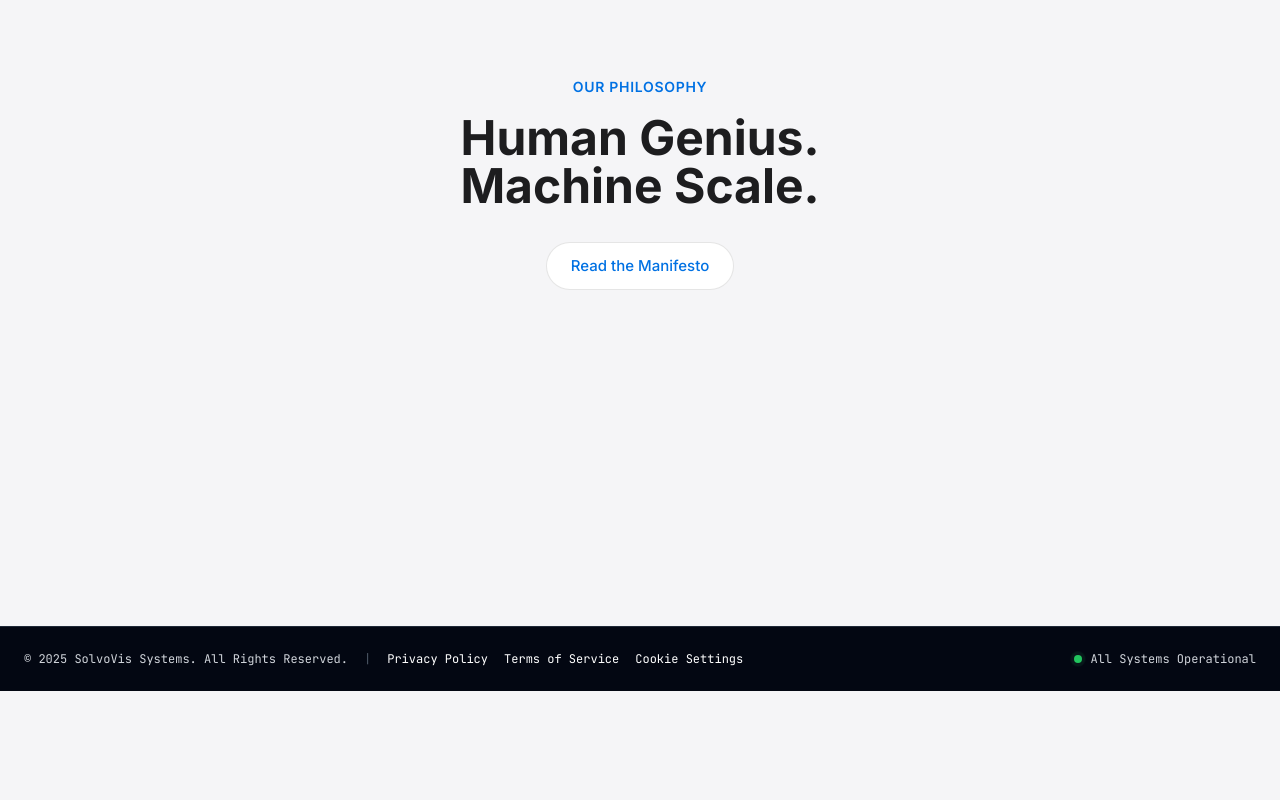
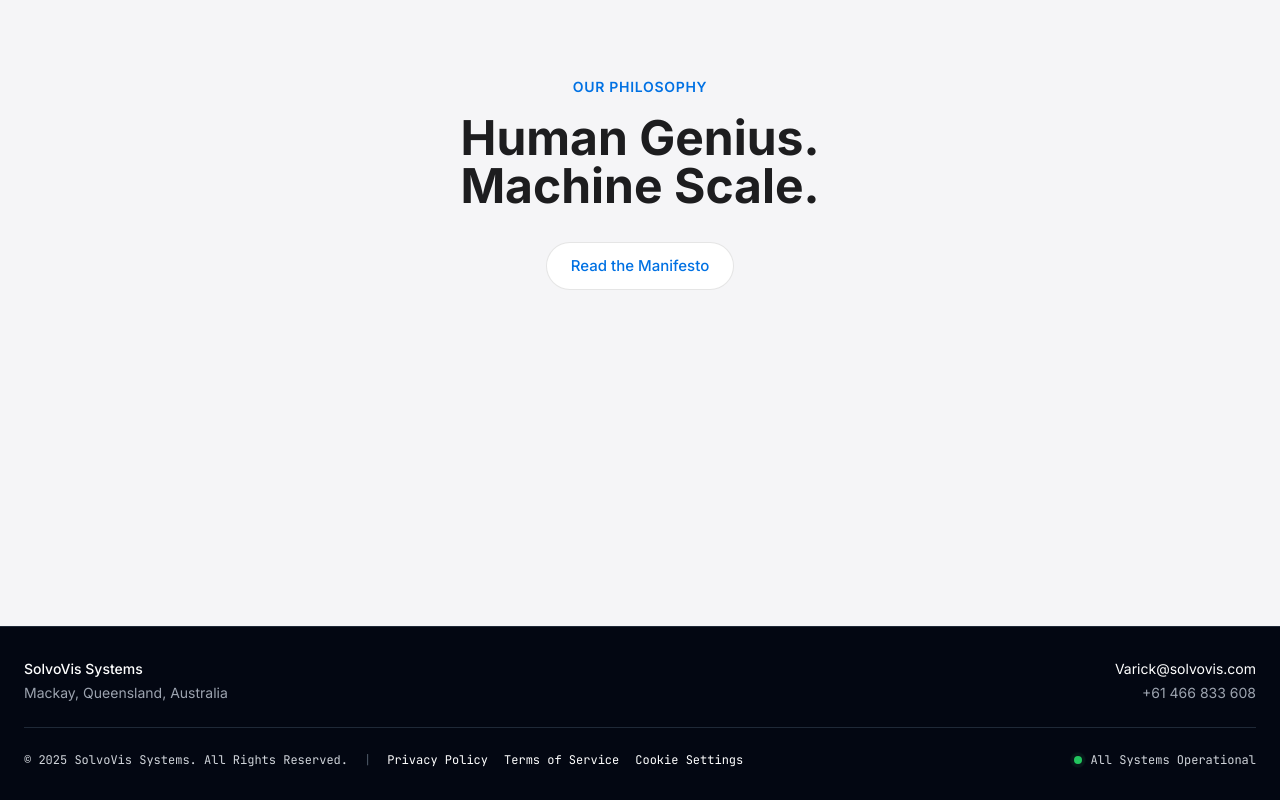
Before and after one commit to qjkbg8qdfx-code/SolaVis, a Next.js app: page / in a window 1280 px wide. Shown: the part 3923-4723 px from the top of the page. Before the commit the page ends 4614 px from the top, so only its background shows below. Built offline with nearby package versions, Linux system fonts and the light colour scheme; no server answers.

Commit message:
feat: 增加網站設定中的電話號碼，更新 JSON-LD 結構以包含地址和聯絡資訊，並改進頁腳顯示公司聯絡方式。

```diff
--- a/src/app/layout.tsx
+++ b/src/app/layout.tsx
@@ -94,10 +94,22 @@ const organizationSchema = {
     logo: 'https://solvovis.com/logo.svg',
     description:
         'Eliminate operational friction forever. We architect autonomous AI workforces that function as your invisible, 24/7 strategic partner. Scalable. Secure. Human-Centric.',
-    sameAs: [
-        'https://twitter.com/solvovis',
-        'https://linkedin.com/company/solvovis',
-    ],
+    address: {
+        '@type': 'PostalAddress',
+        addressCountry: siteConfig.address.country,
+        addressLocality: siteConfig.address.locality,
+        addressRegion: siteConfig.address.region,
+        postalCode: siteConfig.address.postalCode,
+        streetAddress: siteConfig.address.streetAddress,
+    },
+    contactPoint: {
+        '@type': 'ContactPoint',
+        contactType: 'customer support',
+        email: siteConfig.email,
+        telephone: siteConfig.phone,
+        availableLanguage: ['English'],
+    },
+    sameAs: [siteConfig.twitter, siteConfig.linkedin].filter(Boolean),
 };
 
 // Schema.org ConsultingService Data
@@ -187,8 +199,26 @@ export default function RootLayout({ children }: { children: React.ReactNode })
                     <main className="pb-32 pt-16">{children}</main>
 
                     {/* Professional Footer (Enterprise SEO) */}
-                    <footer className="border-t border-gray-800 bg-gray-950 py-6">
-                        <div className="mx-auto flex max-w-7xl flex-col items-center justify-between gap-4 px-6 font-mono text-xs text-gray-300 md:flex-row">
+                    <footer className="border-t border-gray-800 bg-gray-950 py-8">
+                        <div className="mx-auto max-w-7xl px-6">
+                            {/* Top Row: Location & Contact */}
+                            <div className="mb-6 flex flex-col items-center justify-between gap-4 border-b border-gray-800 pb-6 md:flex-row">
+                                <div className="flex flex-col items-center gap-1 text-sm text-gray-400 md:items-start">
+                                    <span className="font-medium text-white">{siteConfig.companyName}</span>
+                                    <span>{siteConfig.address.locality}, {siteConfig.address.region}, Australia</span>
+                                </div>
+                                <div className="flex flex-col items-center gap-1 text-sm text-gray-400 md:items-end">
+                                    <a href={`mailto:${siteConfig.email}`} className="text-white transition-colors hover:text-ios-blue">
+                                        {siteConfig.email}
+                                    </a>
+                                    <a href={`tel:${siteConfig.phone}`} className="transition-colors hover:text-ios-blue">
+                                        {siteConfig.phone}
+                                    </a>
+                                </div>
+                            </div>
+
+                            {/* Bottom Row: Legal & Status */}
+                            <div className="flex flex-col items-center justify-between gap-4 font-mono text-xs text-gray-300 md:flex-row">
                                 <div className="flex flex-wrap items-center justify-center gap-4">
                                     <span suppressHydrationWarning>
                                         © 2025 {siteConfig.companyName}. All Rights Reserved.
@@ -209,6 +239,7 @@ export default function RootLayout({ children }: { children: React.ReactNode })
                                         <span className="relative inline-flex h-2 w-2 rounded-full bg-green-500"></span>
                                     </span>
                                     <span className="text-gray-300">All Systems Operational</span>
+                                </div>
                             </div>
                         </div>
                     </footer>
--- a/src/config/site.ts
+++ b/src/config/site.ts
@@ -27,12 +27,13 @@ export const siteConfig = {
     // Contact
     email: 'Varick@solvovis.com',
     legalEmail: 'Varick@solvovis.com',
+    phone: '+61 466 833 608',
 
     // Social - Empty strings will be hidden by UI logic
     twitter: '',
     linkedin: '',
 
-    // TODO: [TRUST] Uncomment and add URLs when ready to go public with social presence
+    // Social profiles (uncomment when ready)
     // social: {
     //     twitter: 'https://x.com/solvovis',
     //     github: 'https://github.com/solvovis',
@@ -68,7 +69,7 @@ export const siteConfig = {
         role: 'Founder',
         linkedIn: 'https://www.linkedin.com/in/varick-chen-93ab16299',
         image: '/founder.jpg', // No basePath prefix needed
-        // TODO: [TRUST] Uncomment when founder profiles are ready
+        // Additional profiles (uncomment when ready)
         // twitter: '',
         // github: '',
     },
```
Lines whose indentation alone changed are shown as unchanged.
